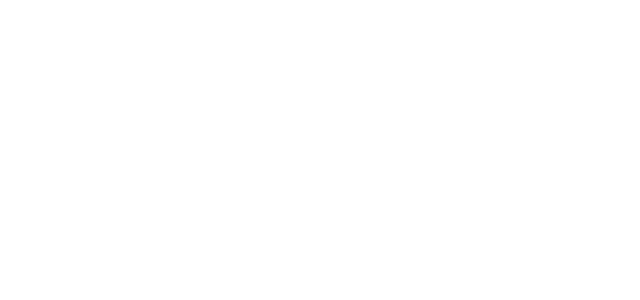
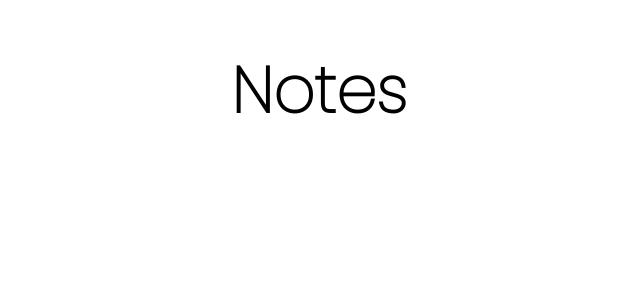
Before and after one commit to shivrm/notes, a Svelte app: page / in a window 1280 px wide. Shown: the top 300 px of the page, without its empty margins (321-961 px from the left). Built offline with nearby package versions, Linux system fonts and the light colour scheme; the HTML template or start-up script is replaced by a standard one.

Commit message:
Add header to App

```diff
--- a/src/App.svelte
+++ b/src/App.svelte
@@ -0,0 +1,14 @@
+<style>
+    @import url('https://fonts.googleapis.com/css2?family=Poppins:wght@100&display=swap');
+    header h1 {
+        font-family: 'Poppins', sans-serif;
+        font-size: 4em;
+        text-align: center;
+    }
+</style>
+
+<header>
+    <h1>
+        Notes
+    </h1>
+</header>
```
